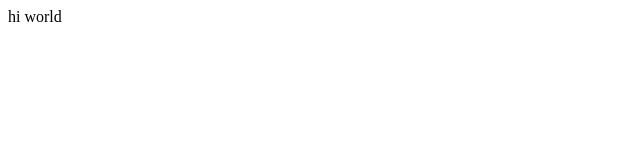
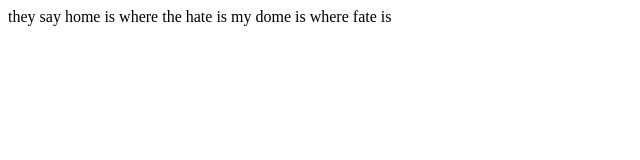
Before and after one commit to ezrajones08/practice, a plain HTML site: page index.html in a window 1280 px wide. Shown: the whole page, without its empty margins (0-640 px from the left). Drawn offline with Linux system fonts and the light colour scheme.

Commit message:
Update index.html

```diff
--- a/index.html
+++ b/index.html
@@ -4,7 +4,7 @@
 <style>
 </style>
 </head>
-<body>
-hi world
-</body>
+  <body>
+    they say home is where the hate is my dome is where fate is
+  </body>
 </html>
```
